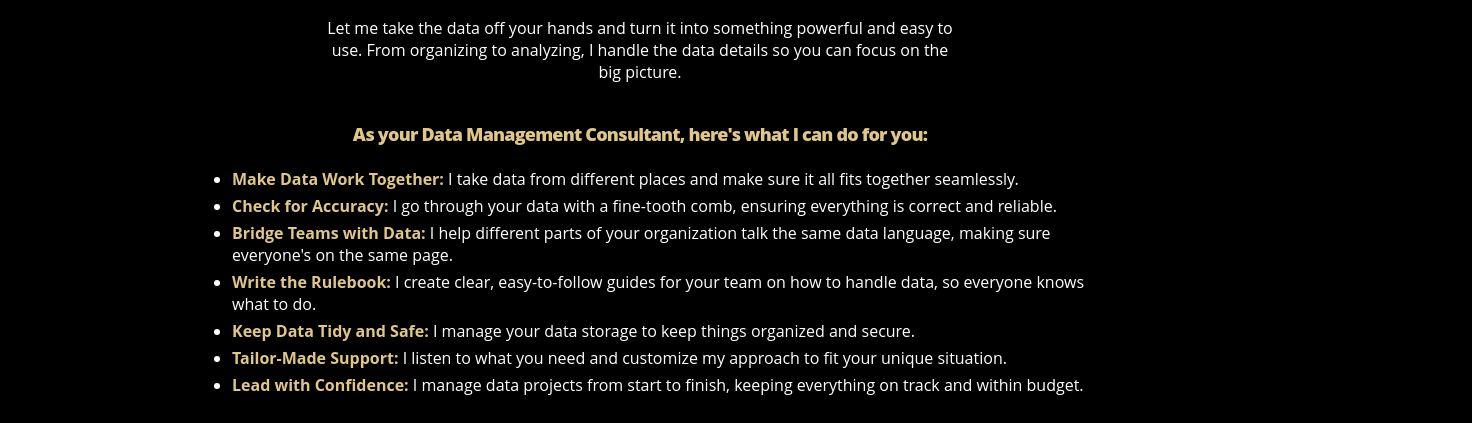
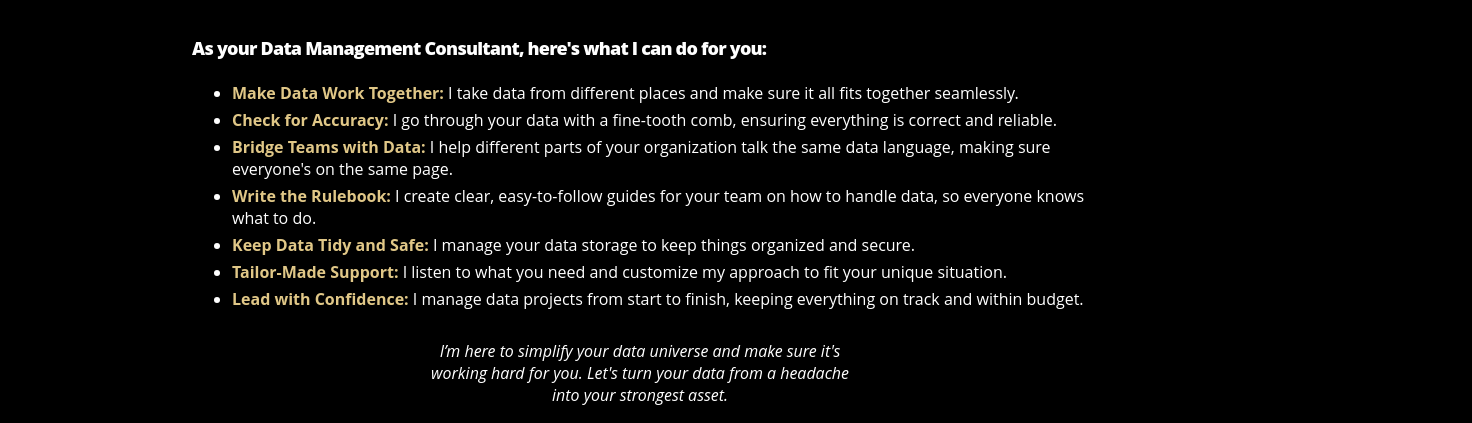
Before and after one commit to adamriosphotography/bronzehillconsulting, a plain HTML site: page index.html in a window 1280 px wide. Shown: the part 363-786 px from the top of the page, 1472 px wide, since content can reach past the window. Drawn offline with Linux system fonts and the light colour scheme.

Commit message:
Update index.html

```diff
--- a/index.html
+++ b/index.html
@@ -173,12 +173,9 @@
         <h2>Expert Data Management and Support Services</h2>
     </div>
 
-    <div class="section">
-        <p style="text-align:center;">Let me take the data off your hands and turn it into something powerful and easy to use. From organizing to analyzing, I handle the data details so you can focus on the big picture.</p>
-    </div>
 
     <div class="header" style="margin-top:50px;">
-        <h2>As your Data Management Consultant, here's what I can do for you:</h2>
+        <h2 style="text-align:left; margin-left:15%; color:white">As your Data Management Consultant, here's what I can do for you:</h2>
     </div>
 
     <div class="section" style="margin-left:15%; margin-right:15%">
```
